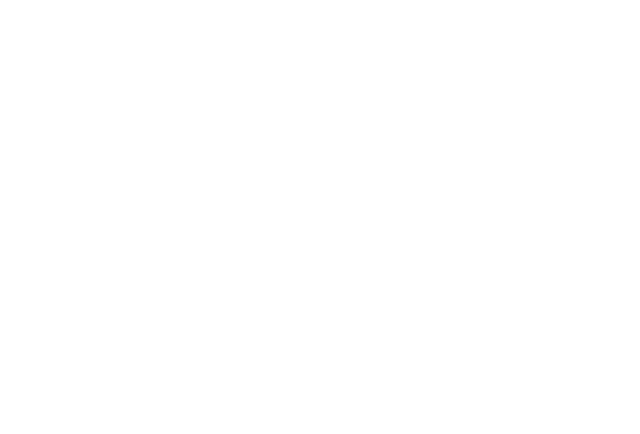
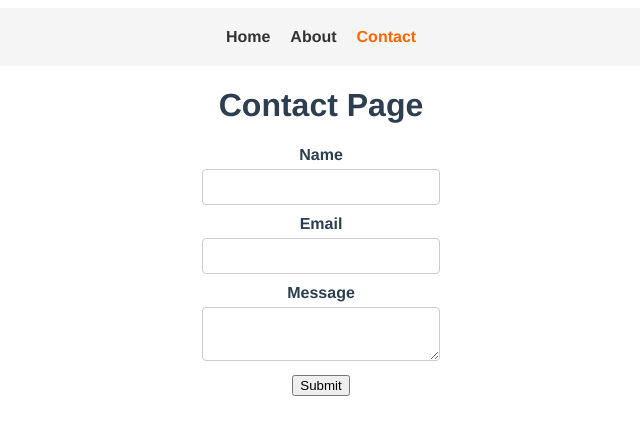
Before and after one commit to enzoimola/frontend-challenge_trajector, a Vue app: page /contact in a window 1280 px wide. Before the commit this address had no page. Shown: the top 434 px of the page, without its empty margins (319-959 px from the left). Built offline with nearby package versions, Linux system fonts and the light colour scheme.

Commit message:
Add router Add main page with header Add about and contact pages

```diff
--- a/src/App.vue
+++ b/src/App.vue
@@ -1,5 +1,6 @@
 <template>
   <div id="app">
+    <router-view name="header"></router-view>
     <router-view></router-view>
   </div>
 </template>
--- /dev/null
+++ b/src/components/layout/Header.vue
@@ -0,0 +1,60 @@
+<template>
+  <header>
+    <nav>
+      <ul>
+        <li v-for="link in menuLinks" :key="link.path">
+          <router-link :to="link.path">{{ link.label }}</router-link>
+        </li>
+      </ul>
+    </nav>
+  </header>
+</template>
+
+<script>
+export default {
+  name: 'header-component',
+  data() {
+    return {
+      menuLinks: [
+        { path: '/', label: 'Home' },
+        { path: '/about', label: 'About' },
+        { path: '/contact', label: 'Contact' },
+      ],
+    };
+  },
+};
+</script>
+
+<style scoped>
+header {
+  background-color: #f5f5f5;
+  padding: 20px;
+}
+
+nav ul {
+  list-style: none;
+  display: flex;
+  justify-content: center;
+  align-items: center;
+  margin: 0;
+  padding: 0;
+}
+
+nav ul li {
+  margin-right: 20px;
+}
+
+nav ul li:last-child {
+  margin-right: 0;
+}
+
+nav ul li a {
+  color: #333;
+  text-decoration: none;
+  font-weight: bold;
+}
+
+nav ul li a.router-link-active {
+  color: #ff6600;
+}
+</style>
--- /dev/null
+++ b/src/components/pages/AboutPage.vue
@@ -0,0 +1,16 @@
+<template>
+  <div>
+    <h1>About Page</h1>
+    <p>This is the About page content.</p>
+  </div>
+</template>
+
+<script>
+export default {
+  name: 'about-component'
+};
+</script>
+
+<style scoped>
+/* About page component styles go here */
+</style>
--- /dev/null
+++ b/src/components/pages/ContactPage.vue
@@ -0,0 +1,99 @@
+<template>
+  <div class="form-container">
+    <h1>Contact Page</h1>
+    <form @submit.prevent="submitForm">
+      <div>
+        <label for="name">Name</label>
+        <input type="text" id="name" v-model="name" required class="form-container--input">
+      </div>
+
+      <div>
+        <label for="email">Email</label>
+        <input type="email" id="email" v-model="email" required class="form-container--input">
+      </div>
+
+      <div>
+        <label for="message">Message</label>
+        <textarea id="message" v-model="message" required class="form-container--input"></textarea>
+      </div>
+
+      <button type="submit">Submit</button>
+    </form>
+
+    <div v-if="showSuccessMessage" class="success-message">
+      <p>Form submitted successfully!</p>
+    </div>
+
+  </div>
+</template>
+
+<script>
+export default {
+  data() {
+    return {
+      name: '',
+      email: '',
+      message: '',
+      showSuccessMessage: false,
+    };
+  },
+  methods: {
+    submitForm() {
+      // Reset form data after submission (if needed)
+      this.name = '';
+      this.email = '';
+      this.message = '';
+
+      // Display success message after form submission
+      this.showSuccessMessage = true;
+    },
+    resetSuccessMessage() {
+      // Hide success message
+      this.showSuccessMessage = false;
+    }
+  },
+  watch: {
+    name(newValue) {
+      if (newValue !== '') {
+        this.resetSuccessMessage();
+      }
+    },
+    email(newValue) {
+      if (newValue !== '') {
+        this.resetSuccessMessage();
+      }
+    },
+    message(newValue) {
+      if (newValue !== '') {
+        this.resetSuccessMessage();
+      }
+    },
+  },
+};
+</script>
+
+<style scoped>
+label {
+  display: block;
+  font-weight: bold;
+  margin-bottom: 5px;
+}
+
+input[type="text"],
+input[type="email"],
+textarea {
+  width: 220px;
+  padding: 8px;
+  border: 1px solid #ccc;
+  border-radius: 4px;
+  font-size: 16px;
+  margin-bottom: 10px;
+}
+
+.success-message {
+  background-color: #dff0d8;
+  padding: 10px;
+  border-radius: 4px;
+  margin-top: 10px;
+}
+</style>
--- a/src/router.js
+++ b/src/router.js
@@ -1,9 +1,33 @@
 import { createRouter, createWebHistory } from 'vue-router';
 import MainPage from '../src/components/layout/MainPage.vue';
+import Header from '../src/components/layout/Header.vue';
+import ContactPage from "@/components/pages/ContactPage.vue";
+import AboutPage from "@/components/pages/AboutPage.vue";
 
 const routes = [
-    { path: '/', component: MainPage },
+    {
+        path: '/',
+        components: {
+            default: MainPage,
+            header: Header,
+        },
+    },
+    {
+        path: '/about',
+        components: {
+            default: AboutPage,
+            header: Header,
+        },
+    },
+    {
+        path: '/contact',
+        components: {
+            default: ContactPage,
+            header: Header,
+        },
+    },
 ];
+
 
 const router = createRouter({
     history: createWebHistory(),
--- a/src/styles/main.css
+++ b/src/styles/main.css
@@ -4,5 +4,4 @@
   -moz-osx-font-smoothing: grayscale;
   text-align: center;
   color: #2c3e50;
-  margin-top: 60px;
 }
--- a/vue.config.js
+++ b/vue.config.js
@@ -1,4 +1,19 @@
 const { defineConfig } = require('@vue/cli-service')
-module.exports = defineConfig({
-  transpileDependencies: true
-})
+
+module.exports = {
+  resolve: {
+    // Add `.ts` as a resolvable extension.
+    extensions: ['.ts', '.js']
+  },
+  module: {
+    rules: [
+      // ... other rules omitted
+      {
+        test: /\.ts$/,
+        loader: 'ts-loader',
+        options: { appendTsSuffixTo: [/\.vue$/] }
+      }
+    ]
+  },
+  // ... plugin omitted
+}
```
Also changed, not shown: src/components/HelloWorld.vue (deleted, +0 -32 lines), 1 other file (tests, documents, lock files or other folders).
